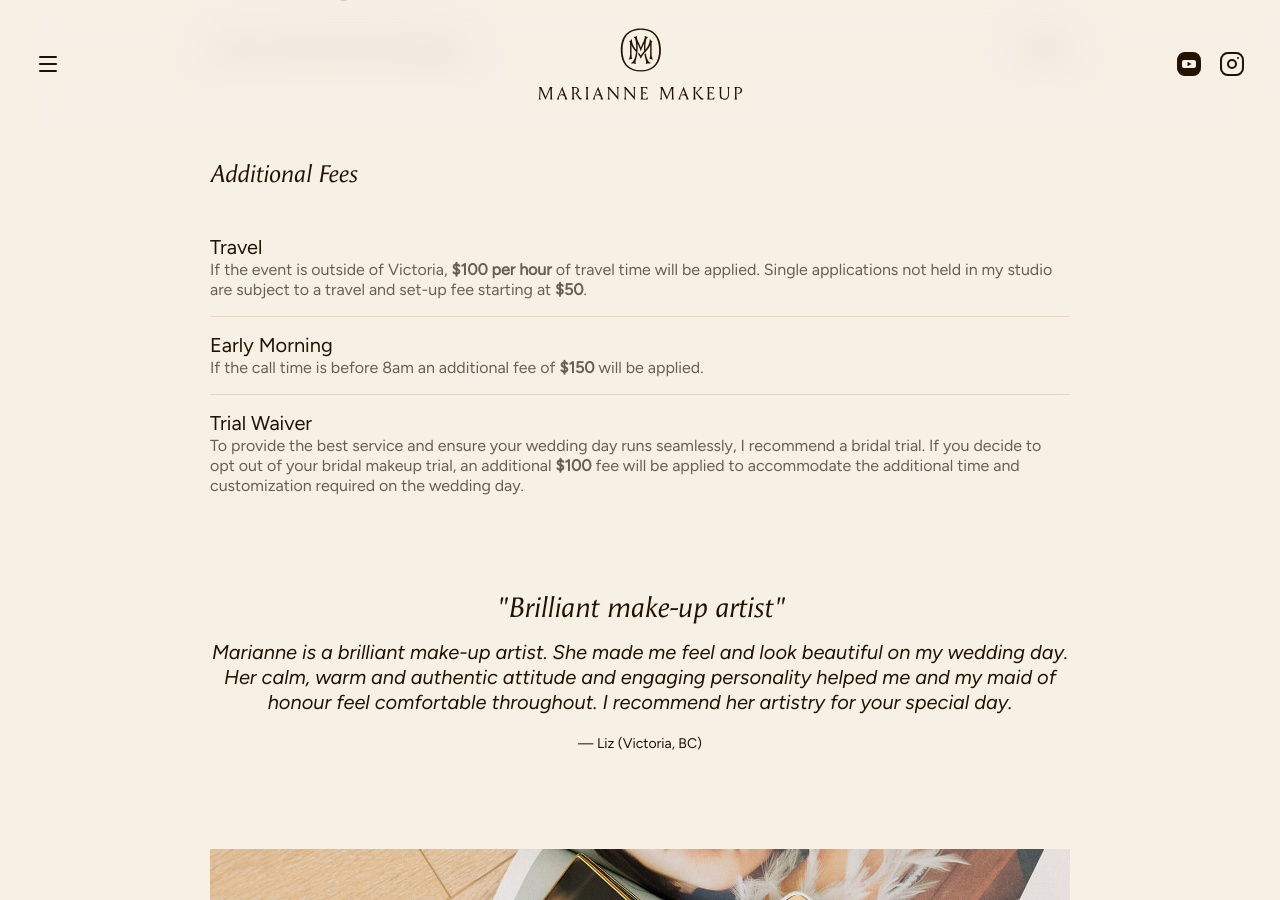
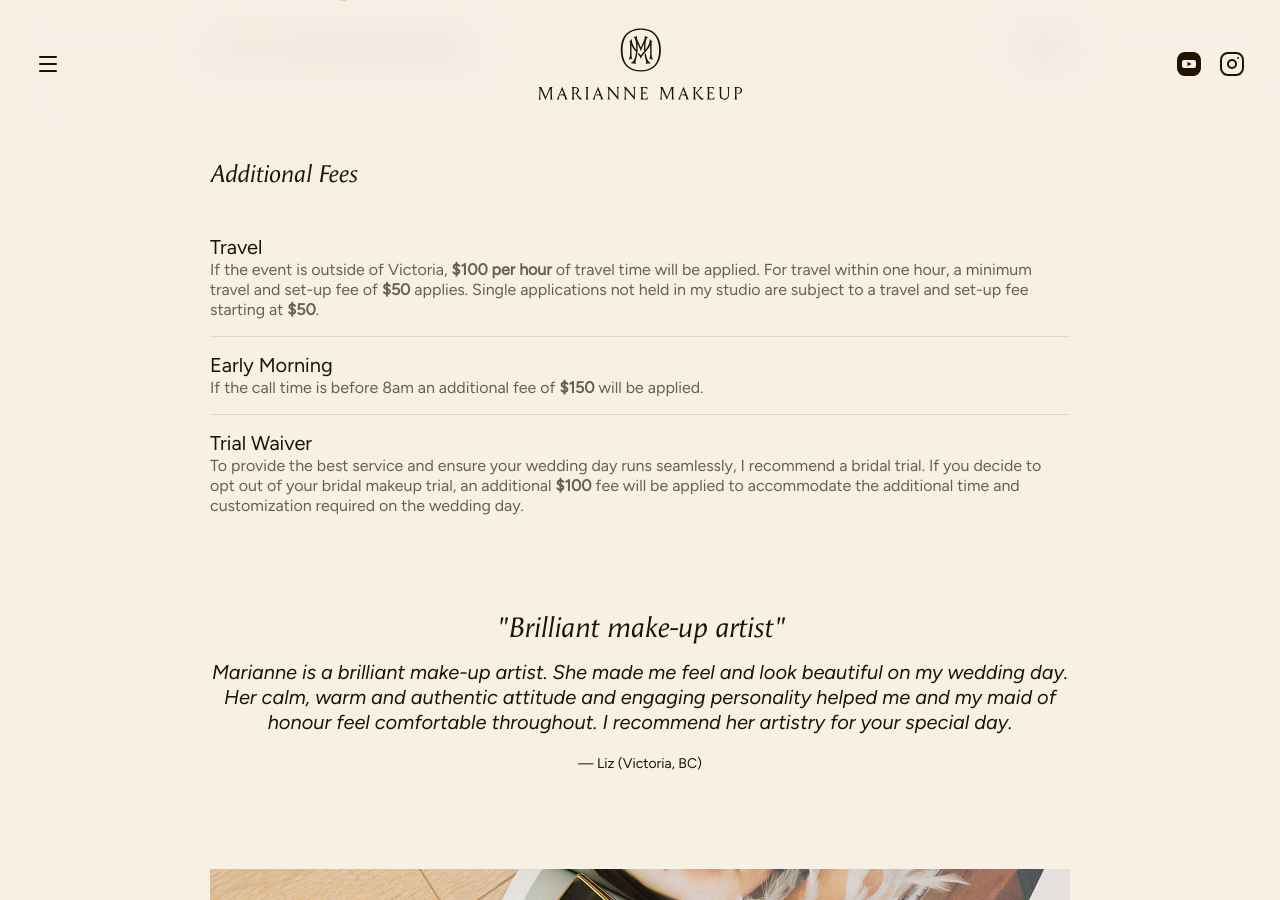
Before and after one commit to mariannemoore/mariannemoore.github.io, a Jekyll site: the page built from pricing.md, in a window 1280 px wide and 900 px high, scrolled down 1525 px. Built offline with Jekyll 4.4.1, drawn with Linux system fonts in a browser that asks for light colours.

Commit message:
Update travel fee description on pricing page
Co-Authored-By: Claude Sonnet 4.6 <noreply@anthropic.com>

```diff
--- a/_data/pricing.yml
+++ b/_data/pricing.yml
@@ -38,7 +38,7 @@ additional:
   - service: Travel
     cost:
     description: |
-      If the event is outside of Victoria, <strong>$100 per hour</strong> of travel time will be applied. Single applications not held in my studio are subject to a travel and set-up fee starting at <strong>$50</strong>.
+      If the event is outside of Victoria, <strong>$100 per hour</strong> of travel time will be applied. For travel within one hour, a minimum travel and set-up fee of <strong>$50</strong> applies. Single applications not held in my studio are subject to a travel and set-up fee starting at <strong>$50</strong>.
   - service: Early Morning
     cost:
     description: |
```
